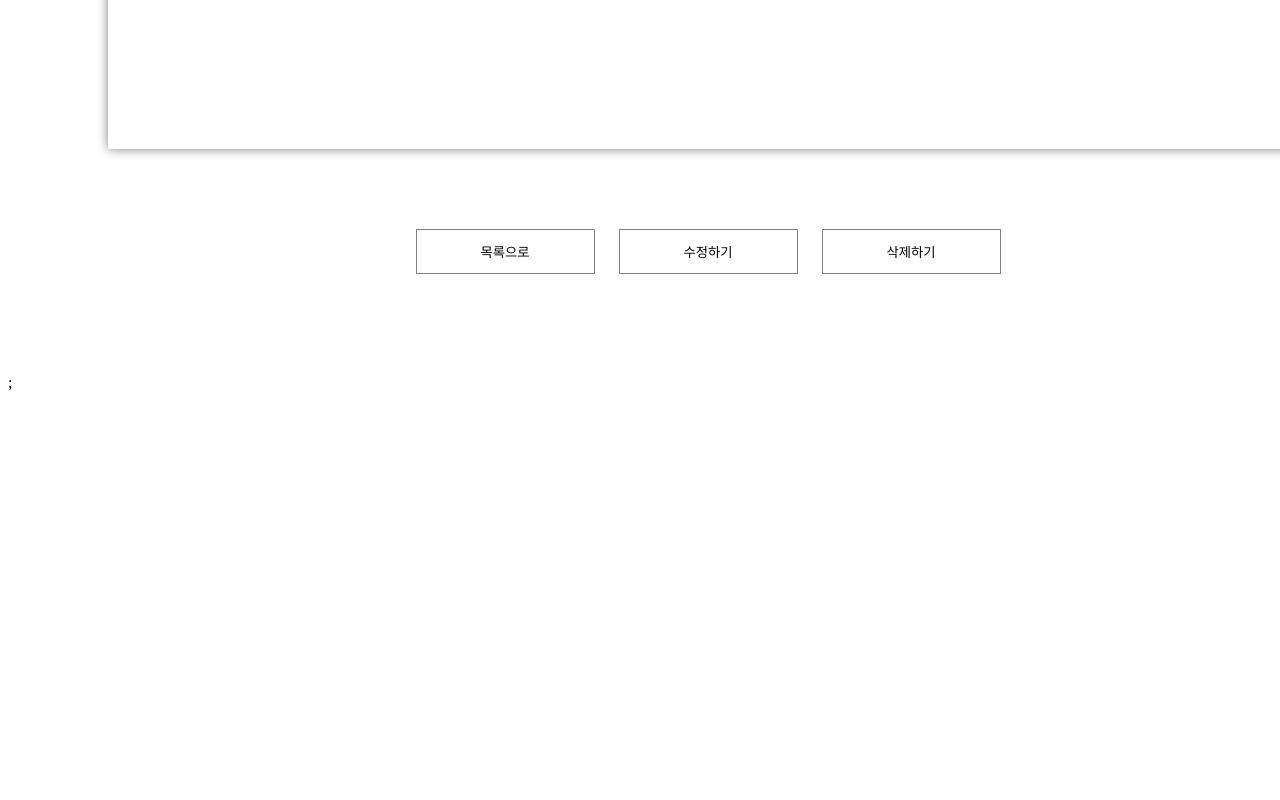
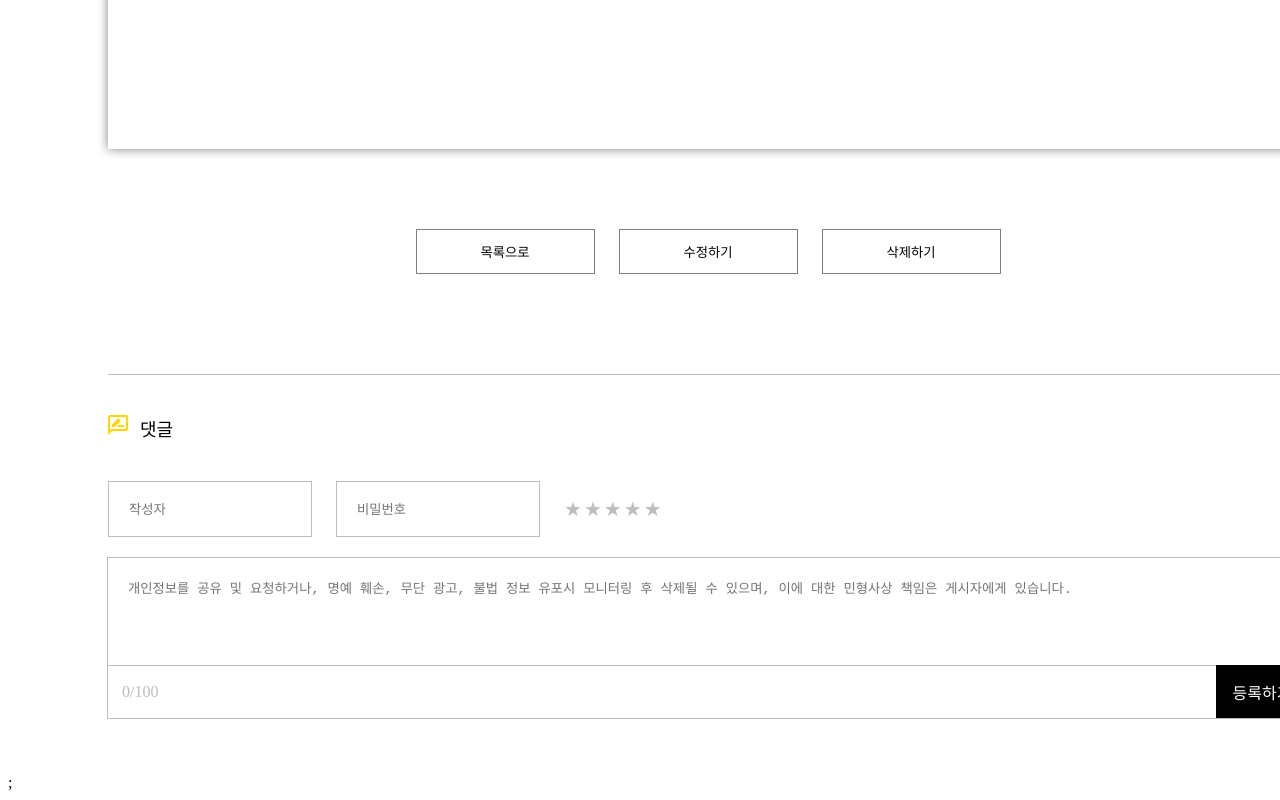
Before and after one commit to cherry-hyeri/codecamp_frontend, a Next.js app in the folder freeboard-frontend/: page /board/1 in a window 1280 px wide. Shown: the part 1000-1800 px from the top of the page. Before the commit the page ends 1400 px from the top, so only its background shows below. Built offline with nearby package versions, Linux system fonts and the light colour scheme; no server answers.

Commit message:
포트폴리오 08_01

```diff
--- a/freeboard-frontend/src/components/units/board/detail/BoardDetail.container.js
+++ b/freeboard-frontend/src/components/units/board/detail/BoardDetail.container.js
@@ -1,5 +1,6 @@
 import { useQuery } from "@apollo/client";
 import { useRouter } from "next/router";
+import BoardCommentWrite from "../../boardComment/write/BoardCommentWrite.container";
 import BoardDetailUI from "./BoardDetail.presenter";
 import { FETCH_BOARD } from "./BoardDetail.queries";
 
@@ -15,9 +16,12 @@ export default function BoardDetail() {
   };
 
   return (
-    <BoardDetailUI
-      data={data}
-      onClickMoveToBoardEdit={onClickMoveToBoardEdit}
-    />
+    <>
+      <BoardDetailUI
+        data={data}
+        onClickMoveToBoardEdit={onClickMoveToBoardEdit}
+      />
+      <BoardCommentWrite></BoardCommentWrite>
+    </>
   );
 }
--- /dev/null
+++ b/freeboard-frontend/src/components/units/boardComment/write/BoardCommentWrite.container.js
@@ -0,0 +1,5 @@
+import BoardCommentWriteUI from "./BoardCommentWrite.presenter";
+
+export default function BoardCommentWrite() {
+  return <BoardCommentWriteUI />;
+}
--- /dev/null
+++ b/freeboard-frontend/src/components/units/boardComment/write/BoardCommentWrite.presenter.js
@@ -0,0 +1,26 @@
+import * as S from "./BoardCommentWrite.styles";
+
+export default function BoardCommentWriteUI() {
+  return (
+    <>
+      <S.Wrapper>
+        <S.TitleWrapper>
+          <S.TitleImg src="/images/comment.png" />
+          <S.Title>댓글</S.Title>
+        </S.TitleWrapper>
+        <S.InputWrapper>
+          <S.Writer placeholder="작성자" />
+          <S.Password placeholder="비밀번호" />
+          <S.Stars>★★★★★</S.Stars>
+        </S.InputWrapper>
+        <S.ContentsWrapper>
+          <S.Contents placeholder="개인정보를 공유 및 요청하거나, 명예 훼손, 무단 광고, 불법 정보 유포시 모니터링 후 삭제될 수 있으며, 이에 대한 민형사상 책임은 게시자에게 있습니다." />
+          <S.ContentsSubmitWrapper>
+            <S.ContentsCount>0/100</S.ContentsCount>
+            <S.SubmitButton>등록하기</S.SubmitButton>
+          </S.ContentsSubmitWrapper>
+        </S.ContentsWrapper>
+      </S.Wrapper>
+    </>
+  );
+}
--- /dev/null
+++ b/freeboard-frontend/src/components/units/boardComment/write/BoardCommentWrite.styles.js
@@ -0,0 +1,111 @@
+import styled from "@emotion/styled";
+
+export const Wrapper = styled.div`
+  width: 1200px;
+  height: 300px;
+  margin: 100px;
+  display: flex;
+  flex-direction: column;
+  align-items: center;
+  // border: 1px solid red;
+`;
+
+export const TitleWrapper = styled.div`
+  width: 100%;
+  display: flex;
+  flex-direction: row;
+  padding-top: 40px;
+  border-top: 1px solid #bdbdbd;
+  // border: 1px solid green;
+`;
+
+export const Title = styled.div`
+  margin-right: 10px;
+  font-size: 18px;
+  font-weight: 500;
+  padding-bottom: 40px;
+  text-align: left;
+`;
+
+export const TitleImg = styled.img`
+  width: 20px;
+  height: 20px;
+  margin-right: 12px;
+`;
+
+export const InputWrapper = styled.div`
+  width: 100%;
+  padding-bottom: 20px;
+  display: flex;
+  flex-direction: row;
+`;
+
+export const Writer = styled.input`
+  width: 180px;
+  height: 52px;
+  border: 1px solid #bdbdbd;
+  padding-left: 20px;
+  margin-right: 24px;
+`;
+
+export const Password = styled.input`
+  width: 180px;
+  height: 52px;
+  border: 1px solid #bdbdbd;
+  padding-left: 20px;
+  margin-right: 24px;
+`;
+
+export const Stars = styled.div`
+  display: flex;
+  align-items: center;
+  font-size: 20px;
+  color: #bdbdbd;
+  letter-spacing: 2px;
+`;
+
+export const ContentsWrapper = styled.div`
+  width: 1200px;
+  height: 160px;
+  // padding-bottom: 30px;
+  display: flex;
+  flex-direction: column;
+  border: 1px solid #bdbdbd;
+`;
+
+export const Contents = styled.textarea`
+  width: 100%;
+  height: 108px;
+  padding: 20px;
+  box-sizing: border-box;
+  border: none;
+  resize: none;
+`;
+
+export const ContentsSubmitWrapper = styled.div`
+  width: 100%;
+  box-sizing: border-box;
+  display: flex;
+  flex-direction: row;
+`;
+
+export const ContentsCount = styled.div`
+  width: 1108px;
+  height: 52px;
+  border-top: 1px solid #bdbdbd;
+  font-size: 16px;
+  color: #bdbdbd;
+  text-align: left;
+  padding: 10px 14px;
+  box-sizing: border-box;
+  line-height: 31px;
+`;
+
+export const SubmitButton = styled.button`
+  width: 92px;
+  height: 53px;
+  border: 0;
+  background-color: #000;
+  color: #fff;
+  font-size: 16px;
+`;
```
Also changed, not shown: freeboard-frontend/public/images/comment.png (added), freeboard-frontend/src/components/units/boardComment/write/BoardCommentWrite.queries.js (added), 1 other file (tests, documents, lock files or other folders).
